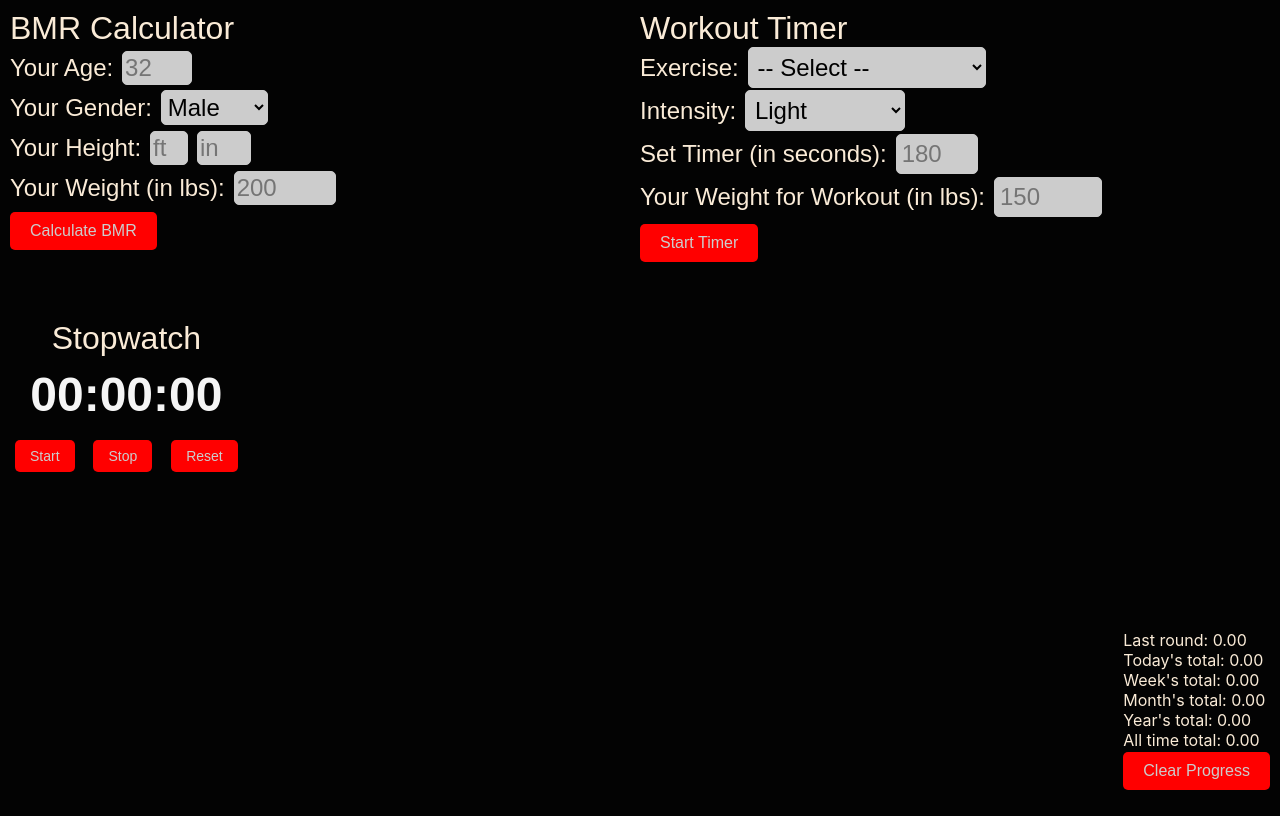
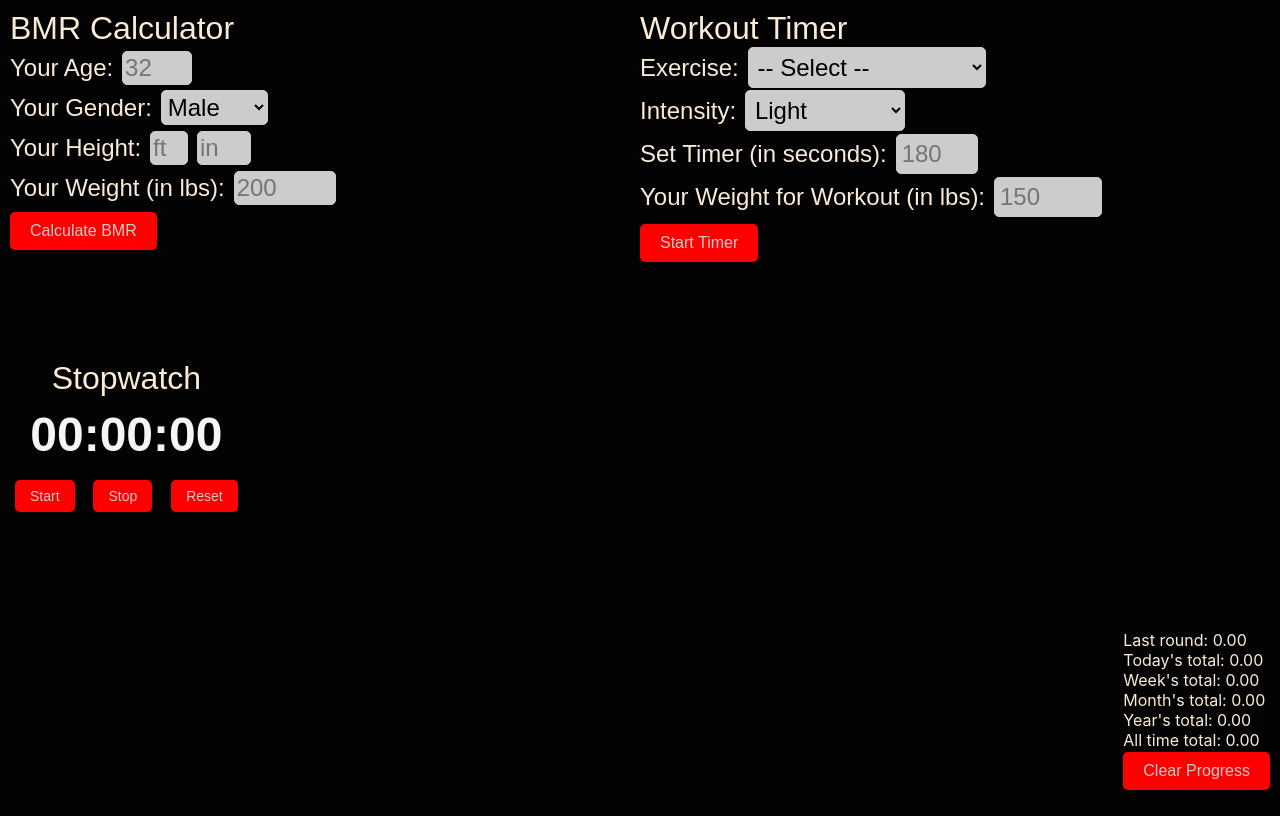
Before and after one commit to OdenRagnor/MET-Timer-and-BMR-Calculator, a plain HTML site: page index.html in a window 1280 px wide. Drawn offline with Linux system fonts and the light colour scheme.

Commit message:
adjusted scaling.

```diff
--- a/styles.css
+++ b/styles.css
@@ -229,7 +229,7 @@ label {
 
 #stopwatchContainer {
     position: fixed;
-    top: 320px;
+    top: 360px;
     left: 10px;
     /* Positioned on the top right */
     text-align: center;
```
